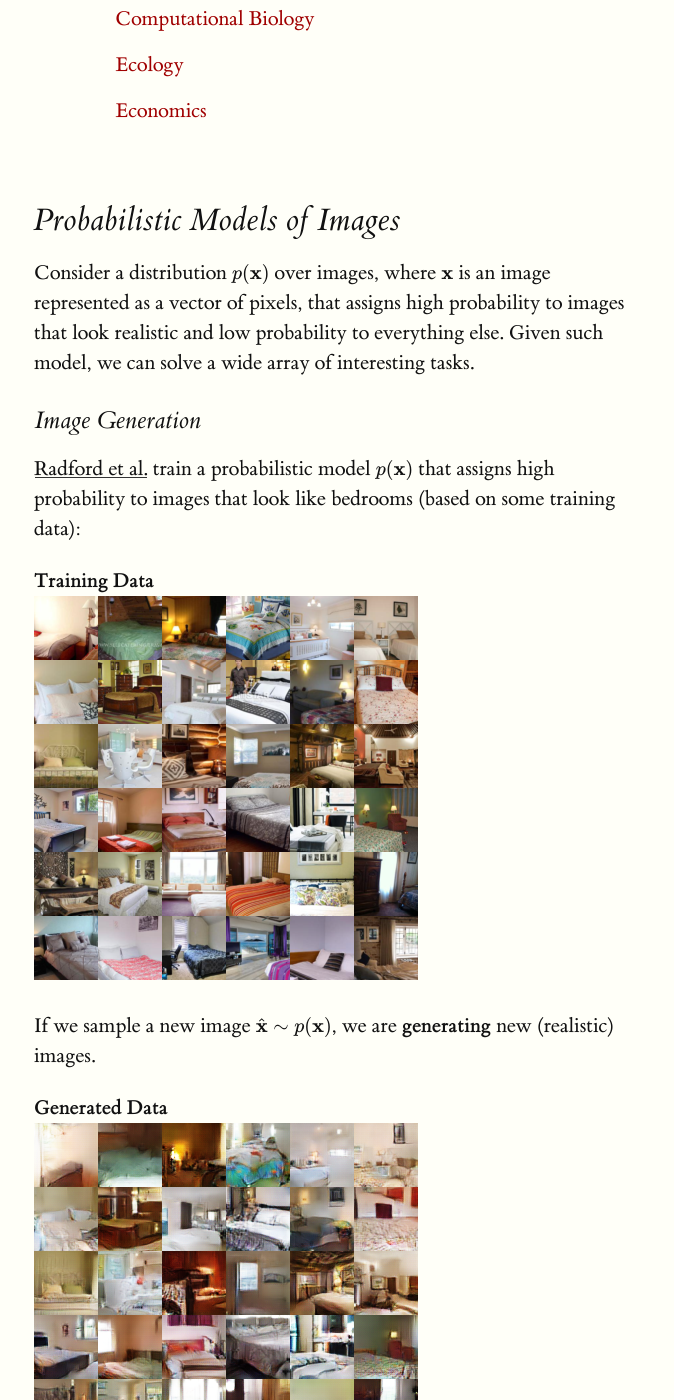
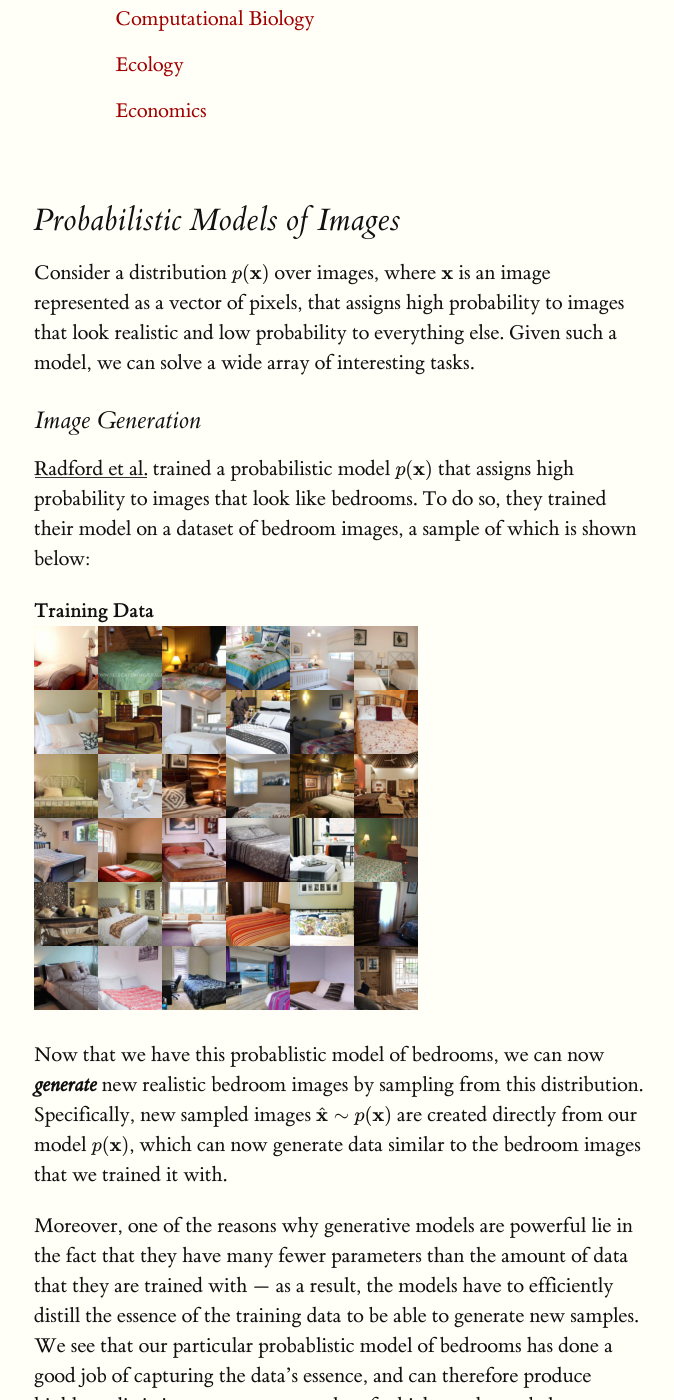
Before and after one commit to ermongroup/cs228-notes, a Jekyll site: the page built from preliminaries/applications/index.md, in a window 1280 px wide and 1400 px high, scrolled down 963 px. Shown: the whole window, without its empty margins (126-800 px from the left). Built offline with Jekyll 4.4.1, drawn with Linux system fonts in a browser that asks for light colours; formulas are drawn with MathJax 3; some of the changed text lies outside the part shown.

Commit message:
Expanded image generation description

```diff
--- a/preliminaries/applications/index.md
+++ b/preliminaries/applications/index.md
@@ -24,24 +24,31 @@ Probabilistic graphical models have numerous and diverse real-world applications
 
 ## Probabilistic Models of Images
 
-Consider a distribution $$p(\mathbf{x})$$ over images, where $$\mathbf{x}$$ is an image represented as a vector of pixels, that assigns high probability to images that look realistic and low probability to everything else. Given such model, we can solve a wide array of interesting tasks.
+Consider a distribution $$p(\mathbf{x})$$ over images, where $$\mathbf{x}$$ is an image represented as a vector of pixels, that assigns high probability to images that look realistic and low probability to everything else. Given such a model, we can solve a wide array of interesting tasks.
 
 <a id="image-generation"></a>
 ### Image Generation
 
-[Radford et al.](https://arxiv.org/abs/1710.10196) train a probabilistic model $$ p(\mathbf{x}) $$ that assigns high probability to images that look like bedrooms (based on some training data):
+[Radford et al.](https://arxiv.org/abs/1710.10196) trained a probabilistic model $$ p(\mathbf{x}) $$ that assigns high probability to images that look like bedrooms.  To do so, they trained their model on a dataset of bedroom images, a sample of which is shown below:
 
 **Training Data**<br />
 ![bedroom1](bedroominpainting1.png)<br />
 
-If we sample a new image $$\hat{\mathbf{x}} \sim p(\mathbf{x})$$, we are **generating** new (realistic) images.
+Now that we have this probablistic model of bedrooms, we can now _**generate**_ new realistic bedroom images by sampling from this distribution.  Specifically, new sampled images $$\hat{\mathbf{x}} \sim p(\mathbf{x})$$ are created directly from our model $$p(\mathbf{x})$$, which can now generate data similar to the bedroom images that we trained it with.
+
+Moreover, one of the reasons why generative models are powerful lie in the fact that they have many fewer parameters than the amount of data that they are trained with --- as a result, the models have to efficiently distill the essence of the training data to be able to generate new samples.  We see that our particular probablistic model of bedrooms has done a good job of capturing the data's essence, and can therefore produce highly realistic images, some examples of which are shown below:
 
 **Generated Data**<br />
 ![bedroom2](bedroominpainting2.png)
 
-Similiarly, we can learn a model for faces or objects:
+Similiarly, we can learn a model for faces.
 
 ![faces1](progressiveGAN.png)
+
+As with the bedroom images, these faces are completely synthetic --- these images are not of an actual person.
+
+The same approach can be used for other objects.
+
 ![faces1](pnpgan.png)
 
 Note that the images are not perfect and may need to be refined; however, sampling generates images that are very similiar to what one might expect.
```
